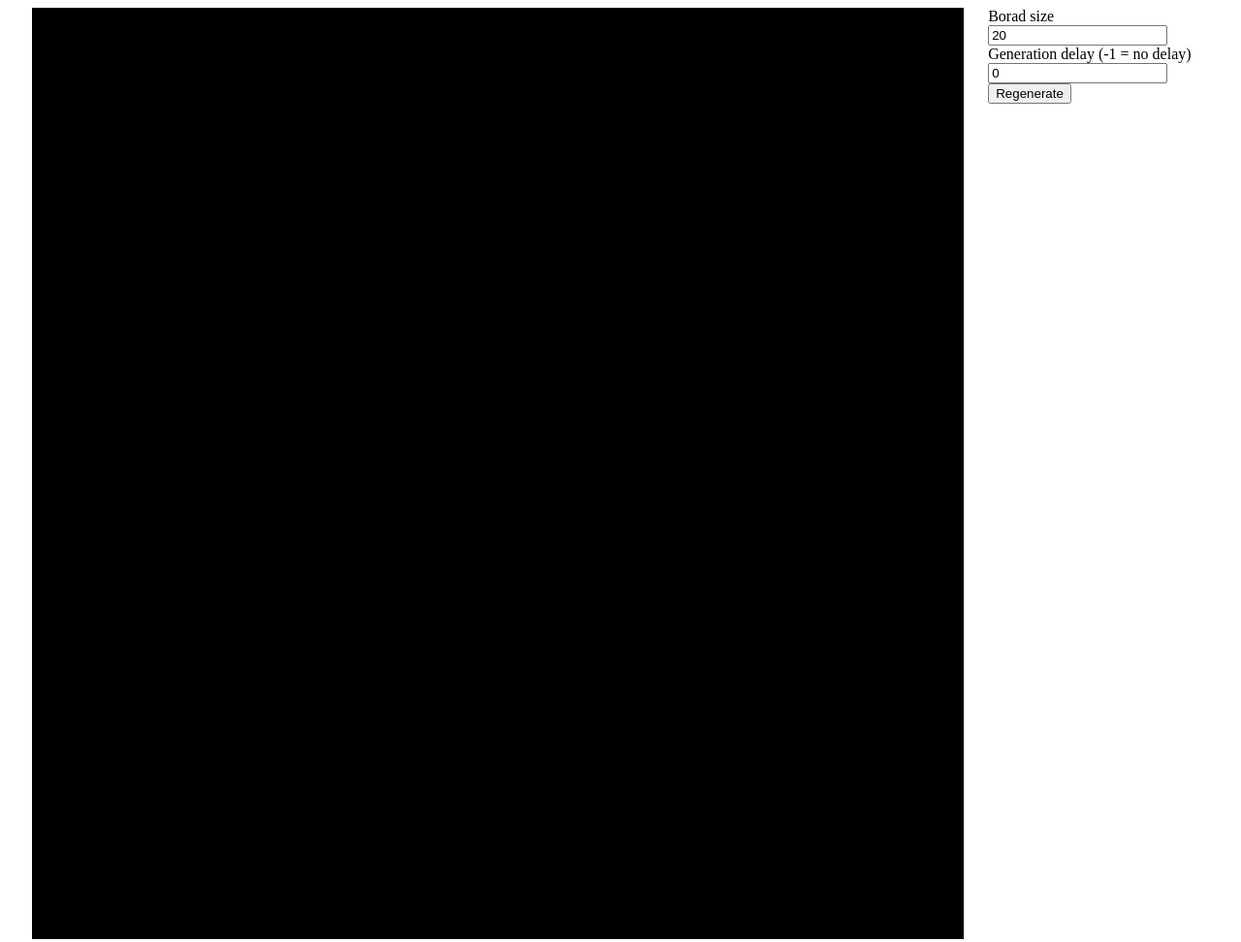
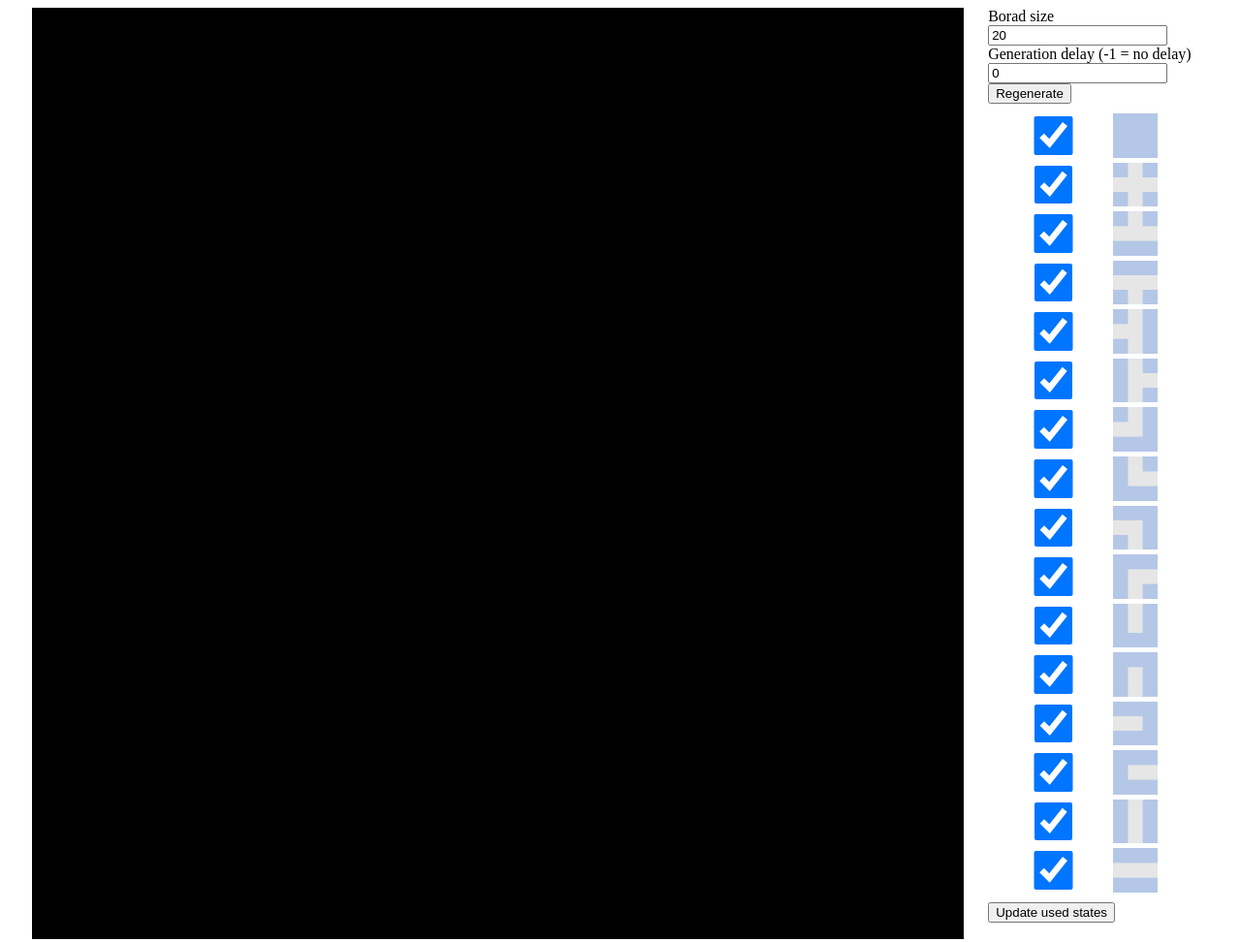
Before and after one commit to Kalandor01/wave_function_collapse_algorithm, a plain HTML site: page index.html in a window 1280 px wide. Shown: the whole page at 97% size. Drawn offline with nearby package versions, Linux system fonts and the light colour scheme.

Commit message:
toggle used states

```diff
--- a/index.html
+++ b/index.html
@@ -18,6 +18,9 @@
             <label for="delay">Generation delay (-1 = no delay)</label>
             <input type="text" name="delay" value="0" id="genDelay"><br>
             <button onclick="regenerateBoard()">Regenerate</button>
+            <div id="states">
+            </div>
+            <button onclick="updateUsedStates()">Update used states</button>
         </aside>
     </main>
 </body>
--- a/script.js
+++ b/script.js
@@ -131,28 +131,30 @@ const CONNECTIONS_DICT = {
 
 const BOARD = [];
 
-const USED_STATES = [
-    IMAGE_BLANK,
-    IMAGE_ALL,
+const EXISTING_STATES = [
+    {state: IMAGE_BLANK, used: true},
+    {state: IMAGE_ALL, used: true},
 
-    IMAGE_FORK_UP,
-    IMAGE_FORK_DOWN,
-    IMAGE_FORK_LEFT,
-    IMAGE_FORK_RIGHT,
+    {state: IMAGE_FORK_UP, used: true},
+    {state: IMAGE_FORK_DOWN, used: true},
+    {state: IMAGE_FORK_LEFT, used: true},
+    {state: IMAGE_FORK_RIGHT, used: true},
 
-    IMAGE_CORNER_TOP_LEFT,
-    IMAGE_CORNER_TOP_RIGHT,
-    IMAGE_CORNER_BOTTOM_LEFT,
-    IMAGE_CORNER_BOTTOM_RIGHT,
+    {state: IMAGE_CORNER_TOP_LEFT, used: true},
+    {state: IMAGE_CORNER_TOP_RIGHT, used: true},
+    {state: IMAGE_CORNER_BOTTOM_LEFT, used: true},
+    {state: IMAGE_CORNER_BOTTOM_RIGHT, used: true},
 
-    IMAGE_END_UP,
-    IMAGE_END_DOWN,
-    IMAGE_END_LEFT,
-    IMAGE_END_RIGHT,
+    {state: IMAGE_END_UP, used: true},
+    {state: IMAGE_END_DOWN, used: true},
+    {state: IMAGE_END_LEFT, used: true},
+    {state: IMAGE_END_RIGHT, used: true},
 
-    IMAGE_STRAIGHT_VERTICAL,
-    IMAGE_STRAIGHT_HORIZONTAL,
+    {state: IMAGE_STRAIGHT_VERTICAL, used: true},
+    {state: IMAGE_STRAIGHT_HORIZONTAL, used: true},
 ];
+
+var USED_STATES = [];
 
 
 var SIZE = 20;
@@ -168,9 +170,13 @@ function mod(num, mod)
 
 $(async function()
 {
+    // events
     $(window).on("resize", resizeBoard);
+    // general setup
     resizeBoard();
-
+    buildStateController();
+    // board setup
+    rebuildUsedStates();
     populateBoard();
 });
 
@@ -178,6 +184,34 @@ function resizeBoard(evt)
 {
     console.log($("#board").width());
     $("#board").height($("#board").width());
+}
+
+function buildStateController()
+{
+    let statesDiv = $("#states");
+    statesDiv.empty();
+    EXISTING_STATES.forEach(function (eState, x) {
+        statesDiv.append(`<input type="checkbox" id="state_${x}" ${eState.used ? "checked" : ""}><img src="${eState.state}" class="stateIcon" alt="state">`);
+    });
+}
+
+function updateUsedStates()
+{
+    EXISTING_STATES.forEach(function (eState, x) {
+        eState.used = $(`#state_${x}`).is(':checked');
+    });
+    rebuildUsedStates();
+}
+
+function rebuildUsedStates()
+{
+    USED_STATES.length = 0;
+    EXISTING_STATES.forEach(eState => {
+        if (eState.used)
+        {
+            USED_STATES.push(eState.state);
+        }
+    });
 }
 
 function regenerateBoard()
--- a/style.css
+++ b/style.css
@@ -10,3 +10,14 @@ main {
     width: 95%;
     flex-wrap: wrap;
 }
+
+#states {
+    margin: 10px;
+    display: grid;
+    grid-template-columns: 1fr 1fr;
+    gap: 5px;
+}
+
+.stateIcon {
+    width: 40%;
+}
```
